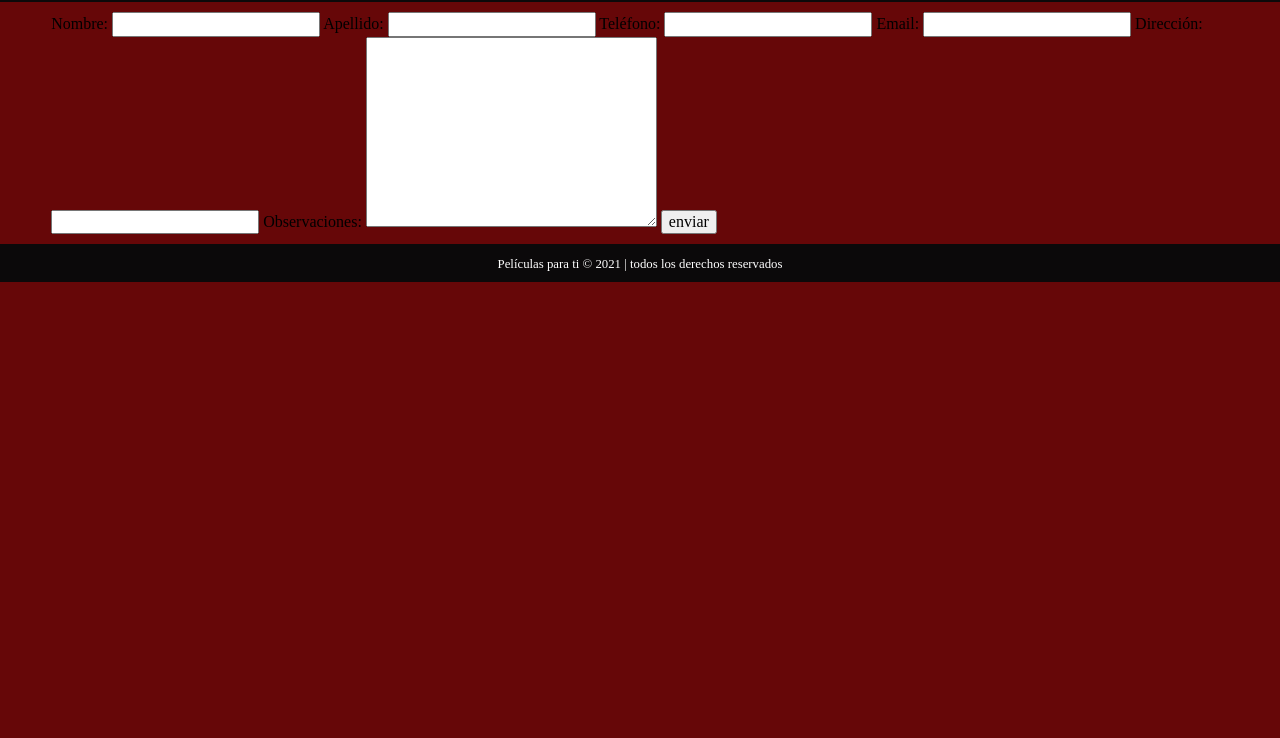
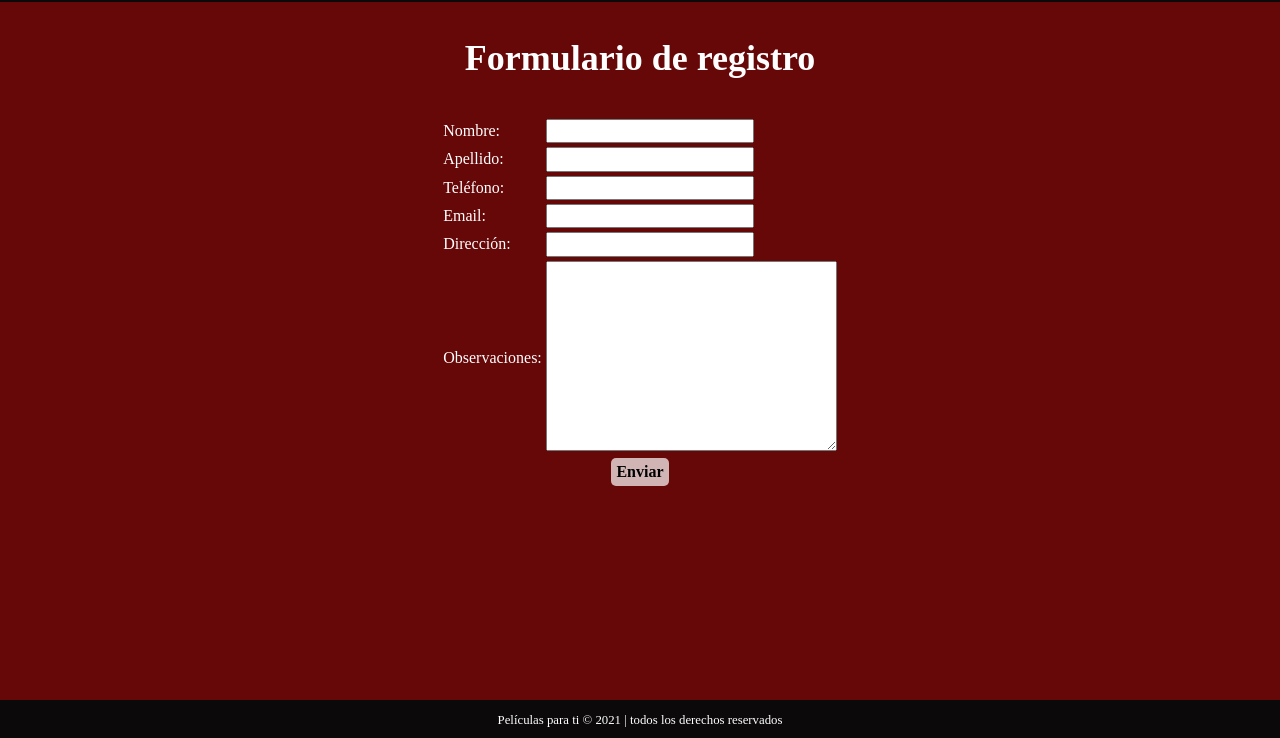
Before and after one commit to zazmage/Entrega-Modulo-3-Tarea-02-Peliculas, a plain HTML site: page register.html in a window 1280 px wide. Shown: the part 62-800 px from the top of the page. Drawn offline with Linux system fonts and the light colour scheme.

Commit message:
Finished register

```diff
--- a/css/style.css
+++ b/css/style.css
@@ -32,10 +32,15 @@ https://coolors.co/0b090a-161a1d-660708-a4161a-ba181b-e5383b-b1a7a6-d3d3d3-f5f3f
   --white: #ffffffff;
 } */
 
+/* https://material.io/resources/color/#!/?view.left=1&view.right=1&primary.color=0b090a&secondary.color=660708&secondary.text.color=ffffff */
 :root {
   --primary: #0b090aff;
   --secundary: #660708ff;
+  --cultured: #f5f3f4ff;
   --text-color: #ffffff;
+  --button-color: rgba(255, 255, 255, 0.7);
+  --slider-button: rgba(255, 255, 255, 0.1);
+  --slider-button-hover: rgba(255, 255, 255, 0.5);
 }
 
 * {
@@ -80,12 +85,21 @@ body {
 }
 
 .register-container {
-  float: right;
+  background-color: var(--button-color);
+  padding: 10px;
+  color: var(--primary);
+  border-radius: 5px;
+}
+
+.register-container:hover {
+  background-color: var(--text-color);
 }
 
 .register-button {
-  color: var(--text-color);
+  float: right;
   margin-right: 10px;
+  text-decoration: none;
+  font-weight: bold;
 }
 
 .slider-container {
@@ -114,10 +128,12 @@ body {
 }
 
 .slider-button {
+  display: none;
   position: absolute;
-  width: 40px;
-  height: 40px;
-  background: rgba(255, 255, 255, 0.7);
+  border-radius: 5px;
+  width: 50px;
+  height: 95%;
+  background: var(--slider-button);
   top: 50%;
   transform: translateY(-50%);
   text-align: center;
@@ -125,15 +141,15 @@ body {
 }
 
 .slider-button:hover {
-  background-color: var(--text-color);
+  background-color: var(--slider-button-hover);
 }
 
 .slider-button-right {
-  right: 10px;
+  right: 3px;
 }
 
 .slider-button-left {
-  left: 10px;
+  left: 3px;
 }
 
 .card-container {
@@ -192,8 +208,49 @@ body {
   color: var(--text-color);
 }
 
-/* .form-container {
-} */
+.title-container {
+  text-align: center;
+}
+
+.form-container {
+  width: 80%;
+  margin-left: auto;
+  margin-right: auto;
+}
+
+.register-form {
+  width: 100%;
+}
+
+.form-table {
+  margin-left: auto;
+  margin-right: auto;
+}
+
+.send-button-container {
+  text-align: center;
+}
+
+.send-button {
+  border: none;
+  padding: 5px;
+  border-radius: 5px;
+  font-weight: bold;
+  background-color: var(--button-color);
+}
+
+.send-button:hover {
+  background-color: var(--text-color);
+  cursor: pointer;
+}
+
+.send-button:active {
+  background-color: var(--button-color);
+}
+
+.form-label {
+  color: var(--text-color);
+}
 
 .legal-text {
   background-color: var(--primary);
@@ -202,6 +259,12 @@ body {
   text-align: center;
 }
 
+.register-footer {
+  position: absolute;
+  bottom: 0;
+  width: 100%;
+}
+
 .copy-rights {
   color: var(--text-color);
 }
--- a/register.html
+++ b/register.html
@@ -24,25 +24,47 @@
 
   <main class="main-content" id="main-content">
     <div class="form-container">
+      <div class="title-container">
+        <h3 class="movie-title">Formulario de registro</h3>
+      </div>
       <form class="register-form">
-        <label class="form-label" for="name">Nombre:</label>
-        <input class="simple-text-box" type="text" name="name" id="name">
-        <label class="form-label" for="last-name">Apellido:</label>
-        <input class="simple-text-box" type="text" name="last-name" id="last-name">
-        <label class="form-label" for="tel">Teléfono:</label>
-        <input class="simple-text-box" type="tel" name="tel" id="tel">
-        <label class="form-label" for="email">Email:</label>
-        <input class="simple-text-box" type="email" name="email" id="email">
-        <label class="form-label" for="address">Dirección:</label>
-        <input class="simple-text-box" type="text" name="address" id="address">
-        <label class="form-label" for="observations">Observaciones:</label>
-        <textarea class="simple-text-box big-text-box" name="observations" id="observations" cols="30"
-          rows="10"></textarea>
-        <input class="send-button" type="button" value="enviar">
+        <table class="form-table">
+          <tr class="table-row">
+            <td class="table-data"><label class="form-label" for="name">Nombre:</label>
+            <td class="table-data"><input class="simple-text-box" type="text" name="name" id="name"></td>
+            </td>
+          </tr>
+          <tr class="table-row">
+            <td class="table-data"><label class="form-label" for="last-name">Apellido:</label></td>
+            <td class="table-data"><input class="simple-text-box" type="text" name="last-name" id="last-name"></td>
+          </tr>
+          <tr class="table-row">
+            <td class="table-data"><label class="form-label" for="tel">Teléfono:</label></td>
+            <td class="table-data"><input class="simple-text-box" type="tel" name="tel" id="tel"></td>
+          </tr>
+          <tr class="table-row">
+            <td class="table-data"><label class="form-label" for="email">Email:</label></td>
+            <td class="table-data"><input class="simple-text-box" type="email" name="email" id="email"></td>
+          </tr>
+          <tr class="table-row">
+            <td class="table-data"><label class="form-label" for="address">Dirección:</label></td>
+            <td class="table-data"><input class="simple-text-box" type="text" name="address" id="address"></td>
+          </tr>
+          <tr class="table-row">
+            <td class="table-data"><label class="form-label" for="observations">Observaciones:</label></td>
+            <td class="table-data">
+              <textarea class="simple-text-box big-text-box" name="observations" id="observations" cols="30" rows="10">
+              </textarea>
+            </td>
+          </tr>
+        </table>
+        <div class="send-button-container">
+          <input class="send-button" type="button" value="Enviar">
+        </div>
       </form>
     </div>
   </main>
-  <footer class="legal-text">
+  <footer class="legal-text register-footer">
     <small class="copy-rights">Películas para ti © 2021 | todos los derechos reservados</small>
   </footer>
   <script src="scripts/register-script.js"></script>
```
Also changed, not shown: files/movies.json (+11 -11 lines), index.html (+5 -3 lines), movieinfo.html (+5 -3 lines), scripts/script.js (+23 -0 lines).
